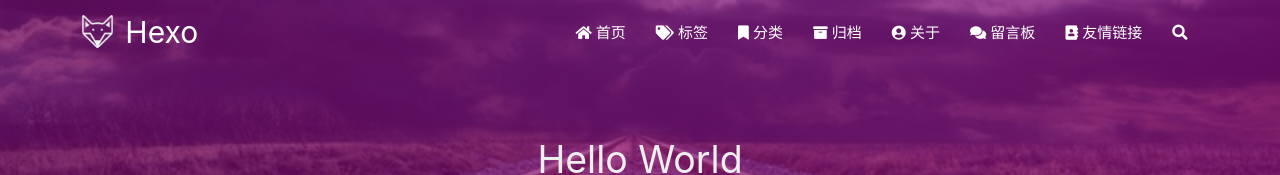
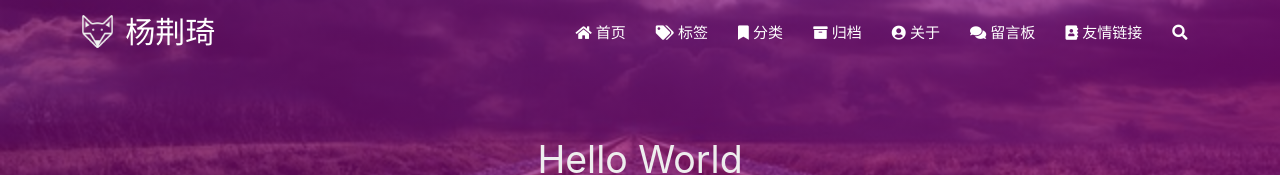
Before and after one commit to Guitar192168/Guitar192168.github.io, a plain HTML site: page 2020/04/13/hello-world/index.html in a window 1280 px wide. Shown: the top 175 px of the page. Drawn offline with Linux system fonts and the light colour scheme; some packages are replaced by stand-ins of ours; a script that the page names is missing.

Commit message:
Site updated: 2020-04-14 23:43:52

```diff
--- a/2020/04/13/hello-world/index.html
+++ b/2020/04/13/hello-world/index.html
@@ -41,7 +41,8 @@
 
                     <img src="/medias/logo.png" class="logo-img" alt="LOGO">
 
-                    <span class="logo-span">Hexo</span>
+                    <!-- <span class="logo-span">Hexo</span> -->
+                    <span class="logo-span">杨荆琦</span>
                 </a>
             </div>
 
```
Also changed, not shown: 2020/04/13/我的第一篇博客文章/index.html (+2 -1 lines), about/index.html (+2 -1 lines), archives/2020/04/index.html (+2 -1 lines), archives/2020/index.html (+2 -1 lines), archives/index.html (+2 -1 lines), categories/index.html (+2 -1 lines), friends/index.html (+2 -1 lines), index.html (+2 -1 lines), tags/index.html (+2 -1 lines).
